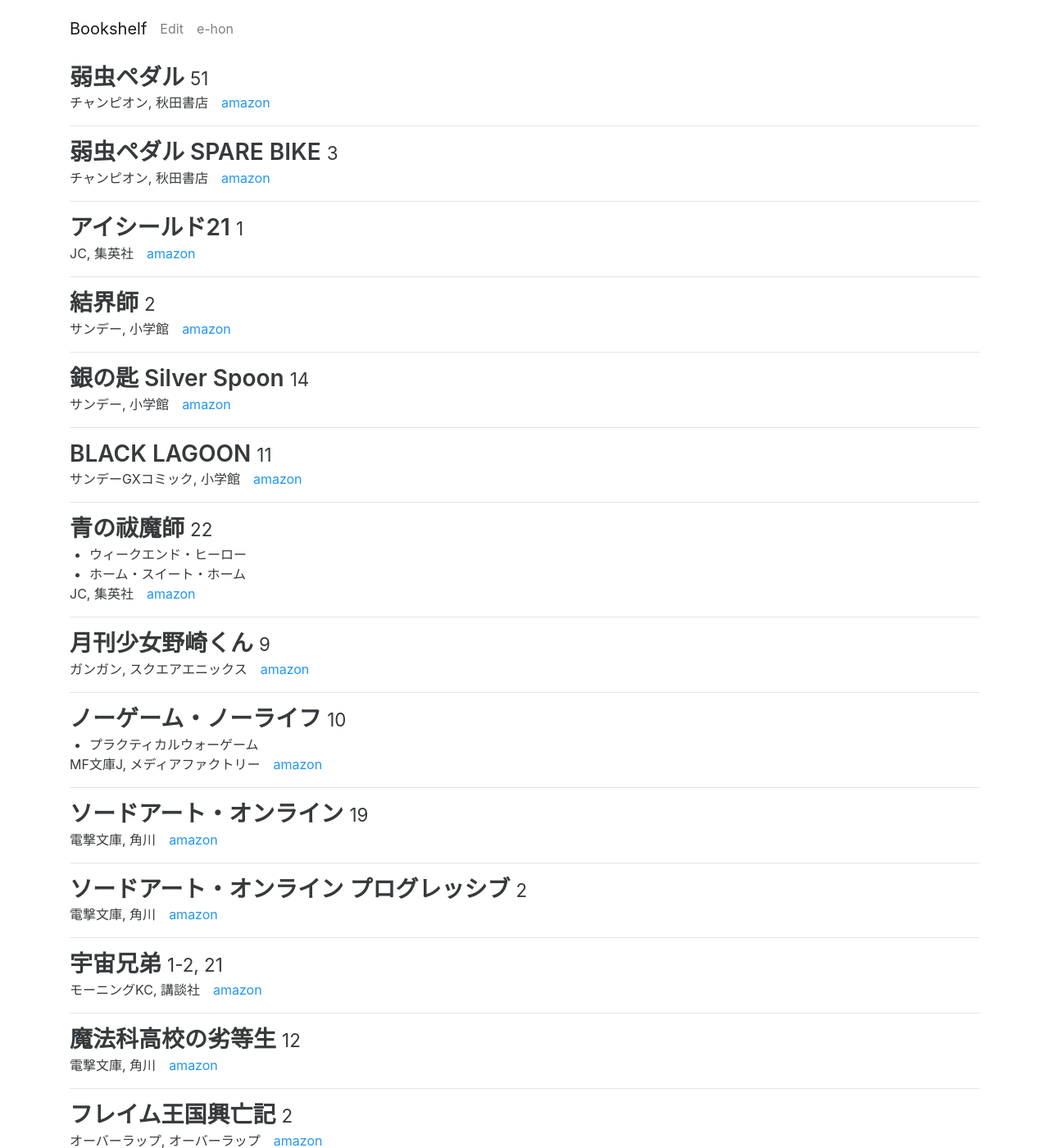
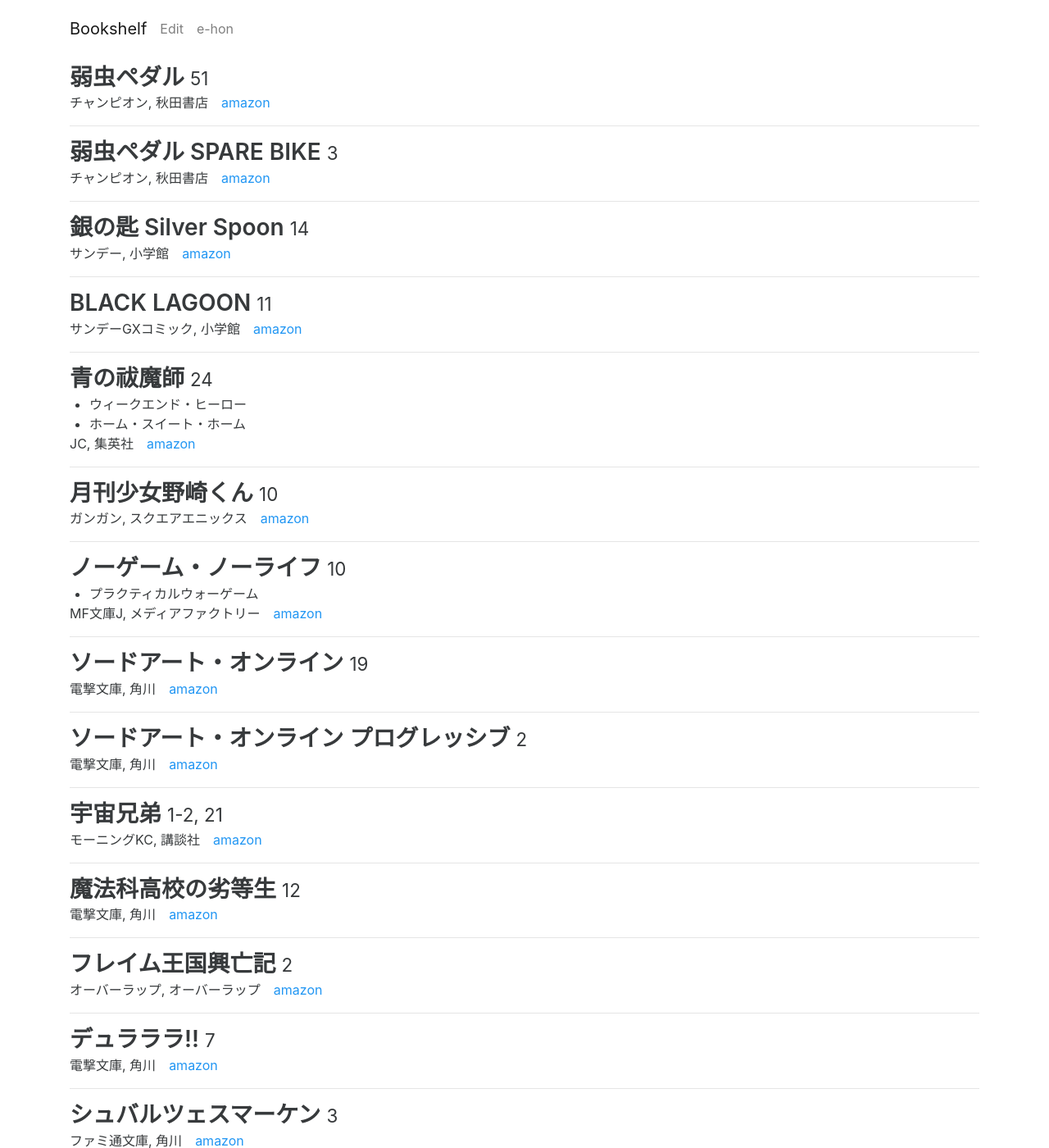
Before and after one commit to NKMR6194/bookshelf, a Jekyll site: the page built from index.html, in a window 1280 px wide and 1400 px high, scrolled down 1554 px. Shown: the whole window at 82% size. Built offline with Jekyll 4.4.1, drawn with Linux system fonts in a browser that asks for light colours; nearby versions of some CDN libraries; some of the changed text lies outside the part shown.

Commit message:
Update books.yml

```diff
--- a/_data/books.yml
+++ b/_data/books.yml
@@ -6,7 +6,7 @@
 - title: ブルーピリオド
   label: アフタヌーンKC
   publisher: 講談社
-  havings: 1
+  havings: 5
 
 - title: 幼女戦記
   label: 角川コミック・エース
@@ -102,16 +102,6 @@
   publisher: 秋田書店
   havings: 3
 
-- title: アイシールド21
-  label: JC
-  publisher: 集英社
-  havings: 1
-
-- title: 結界師
-  label: サンデー
-  publisher: 小学館
-  havings: 2
-
 - title: 銀の匙 Silver Spoon
   label: サンデー
   publisher: 小学館
@@ -125,7 +115,7 @@
 - title: 青の祓魔師
   label: JC
   publisher: 集英社
-  havings: 22
+  havings: 24
   extra:
     - ウィークエンド・ヒーロー
     - ホーム・スイート・ホーム
@@ -133,7 +123,7 @@
 - title: 月刊少女野崎くん
   label: ガンガン
   publisher: スクエアエニックス
-  havings: 9
+  havings: 10
 
 - title: ノーゲーム・ノーライフ
   label: MF文庫J
@@ -166,11 +156,6 @@
   label: オーバーラップ
   publisher: オーバーラップ
   havings: 2
-
-- title: せっかち男爵と時間泥棒
-  label: サンデー
-  publisher: 小学館
-  havings: 4
 
 - title: デュラララ!!
   label: 電撃文庫
```
